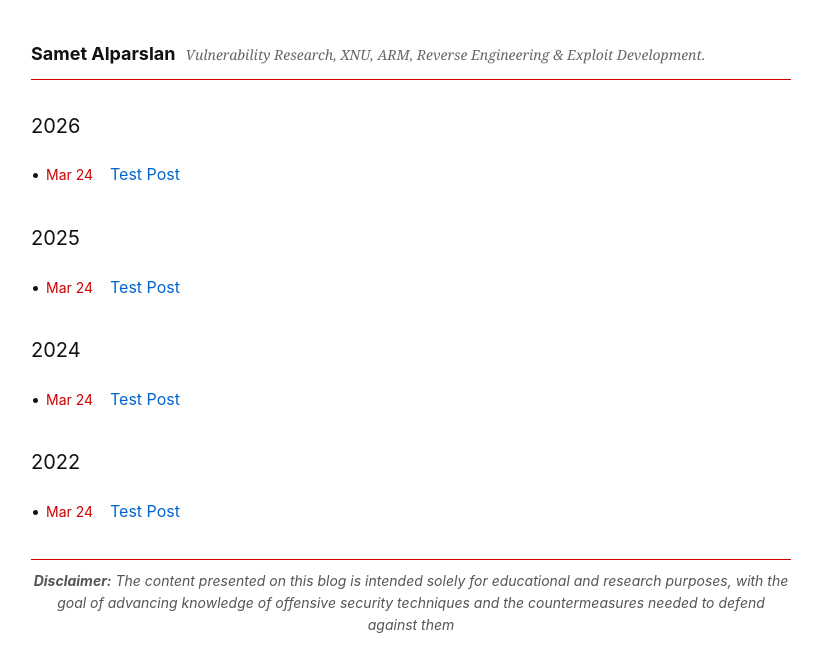
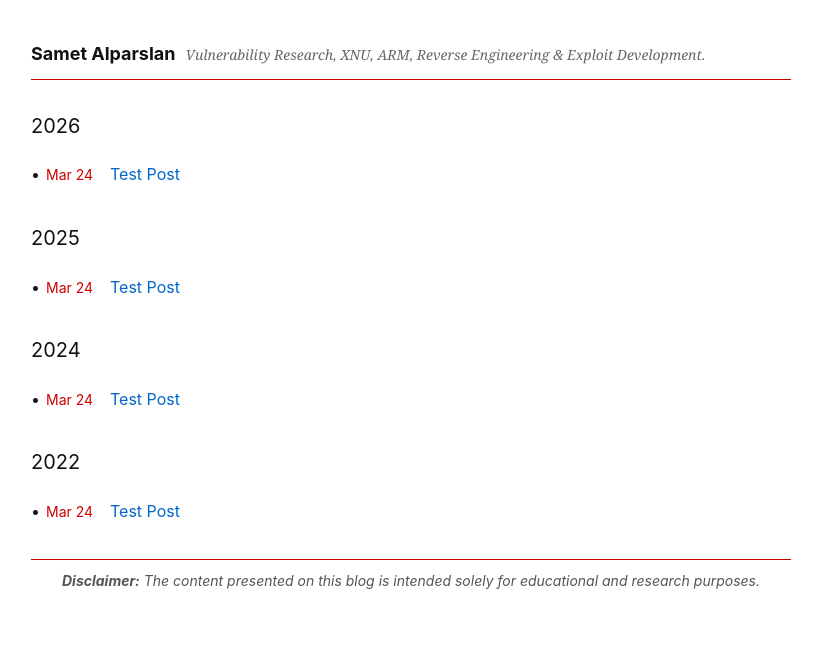
Before and after one commit to redmach/redmach.github.io, a Jekyll site: the page built from index.md, in a window 1280 px wide. Shown: the top 672 px of the page, without its empty margins (229-1048 px from the left). Built offline with Jekyll 4.4.1, drawn with Linux system fonts in a browser that asks for light colours.

Commit message:
Update default.html

```diff
--- a/_layouts/default.html
+++ b/_layouts/default.html
@@ -119,7 +119,7 @@
 
   <footer>
     <div class="disclaimer">
-      <strong>Disclaimer:</strong> The content presented on this blog is intended solely for educational and research purposes, with the goal of advancing knowledge of offensive security techniques and the countermeasures needed to defend against them
+      <strong>Disclaimer:</strong> The content presented on this blog is intended solely for educational and research purposes.
     </div>
   </footer>
 
```
